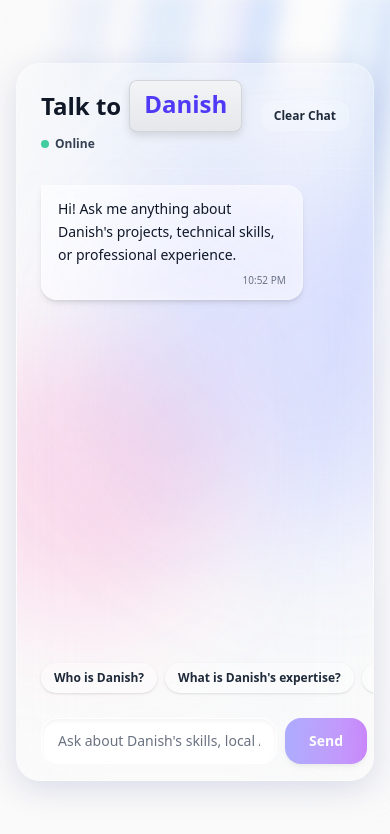
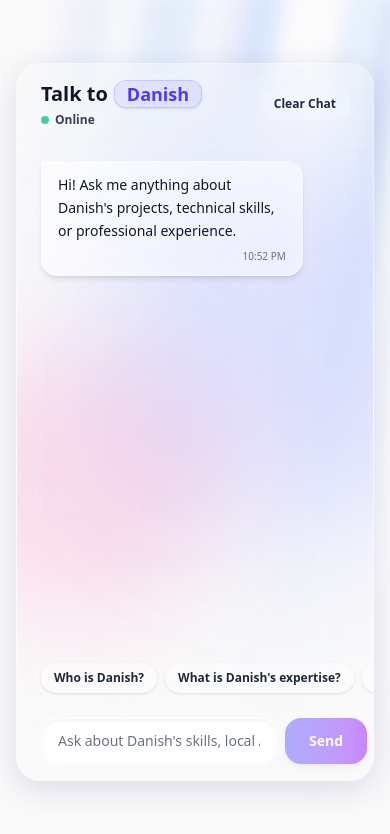
Before and after one commit to cosmicdanish1/MySol, a React (Vite) app: page / in a window 390 px wide. Shown: the top 834 px of the page. Built offline with nearby package versions, Linux system fonts and the light colour scheme.

Commit message:
fix: resolve mobile header layout shifting and text-flip jittering

```diff
--- a/src/App.tsx
+++ b/src/App.tsx
@@ -203,12 +203,12 @@ function App() {
         {/* Chat Header */}
         <div className="flex items-center justify-between px-6 py-4 border-b border-white/10 bg-transparent">
           <div className="flex flex-col">
-            <h1 className="flex items-center gap-2 text-2xl font-black text-gray-900 dark:text-white leading-none">
+            <h1 className="flex items-center gap-1.5 text-xl md:text-2xl font-black text-gray-900 dark:text-white leading-none">
               Talk to{" "}
               <ContainerTextFlip
                 words={["MySol", "Danish", "MY AI"]}
                 interval={4000}
-                className="text-2xl font-black text-indigo-600 dark:text-indigo-400"
+                className="text-lg md:text-2xl font-black text-indigo-600 dark:text-indigo-400"
               />
             </h1>
             <span className="text-xs font-semibold text-gray-700 dark:text-gray-300 mt-1 flex items-center gap-1.5">
--- a/src/components/ui/container-text-flip.tsx
+++ b/src/components/ui/container-text-flip.tsx
@@ -1,9 +1,5 @@
-
-
-import React, { useState, useEffect, useId } from "react";
-// import "@/app/styles/prism-theme.css";
-
-import { motion } from "motion/react";
+import React, { useState, useEffect } from "react";
+import { motion, AnimatePresence } from "framer-motion";
 import { cn } from "../../lib/utils";
 
 export interface ContainerTextFlipProps {
@@ -11,95 +7,41 @@ export interface ContainerTextFlipProps {
   words?: string[];
   /** Time in milliseconds between word transitions */
   interval?: number;
-  /** Additional CSS classes to apply to the container */
+  /** Additional CSS classes to apply to the text */
   className?: string;
-  /** Additional CSS classes to apply to the text */
-  textClassName?: string;
-  /** Duration of the transition animation in milliseconds */
-  animationDuration?: number;
 }
 
 export function ContainerTextFlip({
-  words = ["better", "modern", "beautiful", "awesome"],
+  words = ["MySol", "Danish", "MY AI"],
   interval = 3000,
   className,
-  textClassName,
-  animationDuration = 700,
 }: ContainerTextFlipProps) {
-  const id = useId();
-  const [currentWordIndex, setCurrentWordIndex] = useState(0);
-  const [width, setWidth] = useState(100);
-  const textRef = React.useRef<HTMLDivElement>(null);
-
-  const updateWidthForWord = () => {
-    if (textRef.current) {
-      // Add some padding to the text width (30px on each side)
-
-      const textWidth = textRef.current.scrollWidth + 30;
-      setWidth(textWidth);
-    }
-  };
+  const [index, setIndex] = useState(0);
 
   useEffect(() => {
-    // Update width whenever the word changes
-    updateWidthForWord();
-  }, [currentWordIndex]);
-
-  useEffect(() => {
-    const intervalId = setInterval(() => {
-      setCurrentWordIndex((prevIndex) => (prevIndex + 1) % words.length);
-      // Width will be updated in the effect that depends on currentWordIndex
+    const id = setInterval(() => {
+      setIndex((prev) => (prev + 1) % words.length);
     }, interval);
-
-    return () => clearInterval(intervalId);
+    return () => clearInterval(id);
   }, [words, interval]);
 
   return (
-    <motion.p
-      layout
-      layoutId={`words-here-${id}`}
-      animate={{ width }}
-      transition={{ duration: animationDuration / 2000 }}
-      className={cn(
-        "relative inline-block rounded-lg pt-2 pb-3 text-center text-4xl font-bold text-black md:text-7xl dark:text-white",
-        "[background:linear-gradient(to_bottom,var(--color-gray-100),var(--color-gray-200))]",
-        "shadow-[inset_0_-1px_var(--color-gray-300),inset_0_0_0_1px_var(--color-gray-300),_0_4px_8px_var(--color-gray-300)]",
-        "dark:[background:linear-gradient(to_bottom,var(--color-neutral-700),var(--color-neutral-800))]",
-        "dark:shadow-[inset_0_-1px_#10171e,inset_0_0_0_1px_hsla(205,89%,46%,.24),_0_4px_8px_#00000052]",
-        className,
-      )}
-      key={words[currentWordIndex]}
-    >
-      <motion.div
-        transition={{
-          duration: animationDuration / 1000,
-          ease: "easeInOut",
-        }}
-        className={cn("inline-block", textClassName)}
-        ref={textRef}
-        layoutId={`word-div-${words[currentWordIndex]}-${id}`}
-      >
-        <motion.div className="inline-block">
-          {words[currentWordIndex].split("").map((letter, index) => (
-            <motion.span
-              key={index}
-              initial={{
-                opacity: 0,
-                filter: "blur(10px)",
-              }}
-              animate={{
-                opacity: 1,
-                filter: "blur(0px)",
-              }}
-              transition={{
-                delay: index * 0.02,
-              }}
-            >
-              {letter}
-            </motion.span>
-          ))}
-        </motion.div>
-      </motion.div>
-    </motion.p>
+    <span className="inline-flex items-center justify-center relative overflow-hidden h-[1.4em] min-w-[85px] px-3 py-1 rounded-xl bg-indigo-500/10 dark:bg-indigo-400/10 border border-indigo-500/20 dark:border-indigo-400/20 shadow-sm align-middle select-none">
+      <AnimatePresence mode="wait">
+        <motion.span
+          key={index}
+          initial={{ y: 12, opacity: 0 }}
+          animate={{ y: 0, opacity: 1 }}
+          exit={{ y: -12, opacity: 0 }}
+          transition={{ duration: 0.3, ease: [0.23, 1, 0.32, 1] }}
+          className={cn(
+            "text-base md:text-lg font-black text-indigo-600 dark:text-indigo-400 whitespace-nowrap leading-none",
+            className
+          )}
+        >
+          {words[index]}
+        </motion.span>
+      </AnimatePresence>
+    </span>
   );
 }
```
